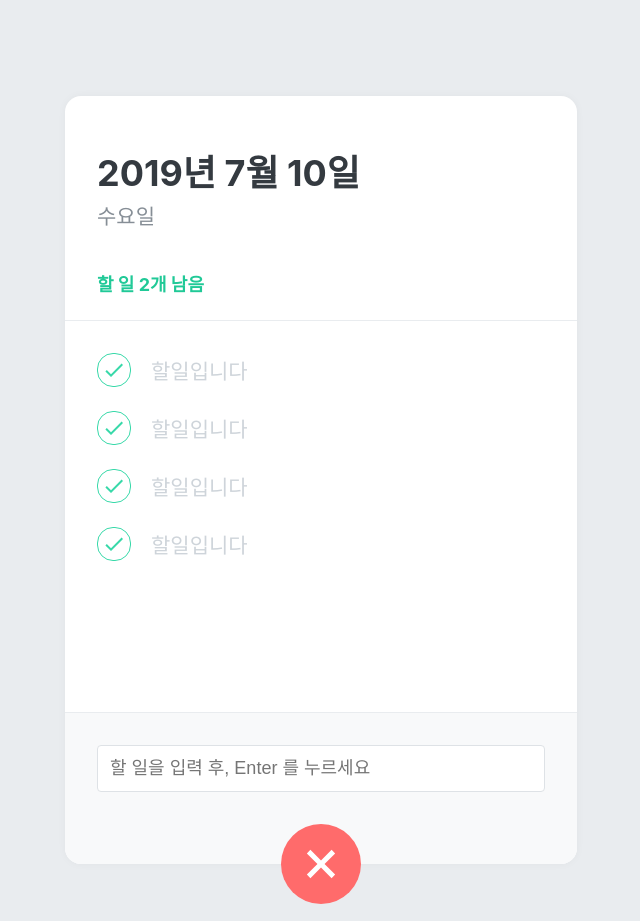
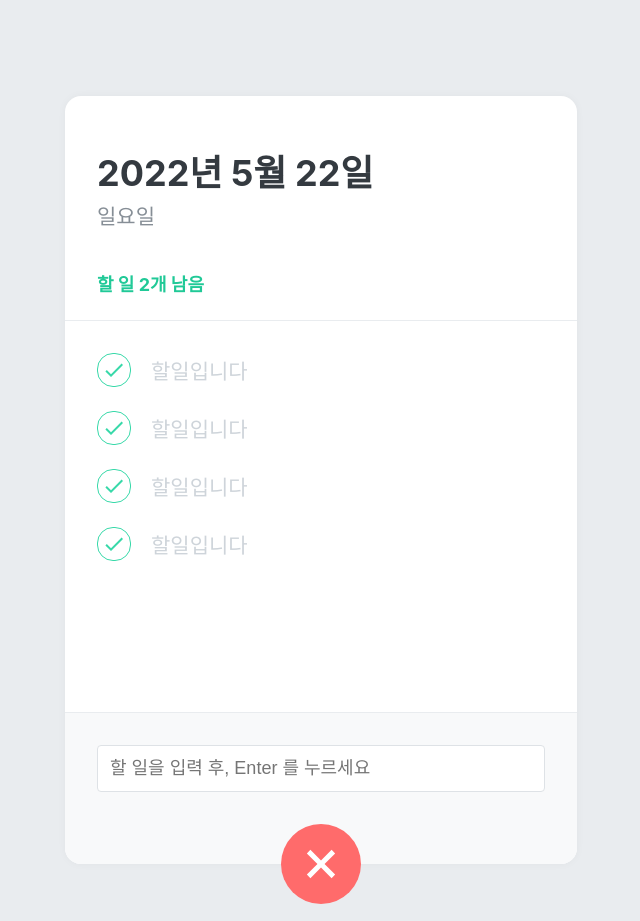
Before and after one commit to qwes98/react-basic-todo-list, a React (Create React App) app: page / in a window 1280 px wide. Shown: the whole page, without its empty margins (319-959 px from the left). Built offline with nearby package versions, Linux system fonts and the light colour scheme.

Commit message:
(추가)TodoHead에 날짜와 요일 자동으로 바뀌도록 수정

```diff
--- a/src/components/TodoHead.js
+++ b/src/components/TodoHead.js
@@ -2,8 +2,13 @@ import React from 'react';
 import './TodoHead.css';
 
 function TodoHead() {
-  const dateString = '2019년 7월 10일';
-  const dayName = '수요일';
+  const today = new Date();
+  const dateString = today.toLocaleDateString('ko-KR', {
+    year: 'numeric',
+    month: 'long',
+    day: 'numeric',
+  });
+  const dayName = today.toLocaleDateString('ko-KR', { weekday: 'long' });
   const leftTaskCount = 2;
 
   return (
```
